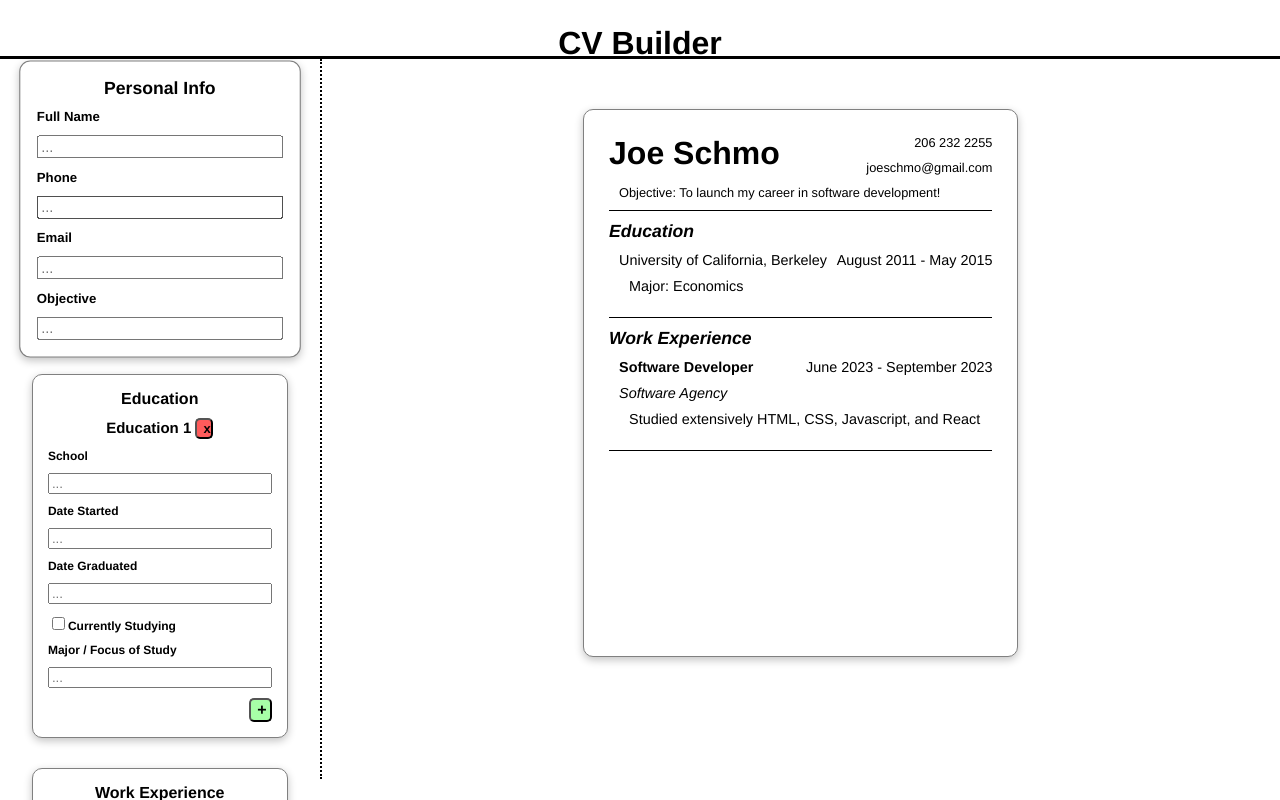
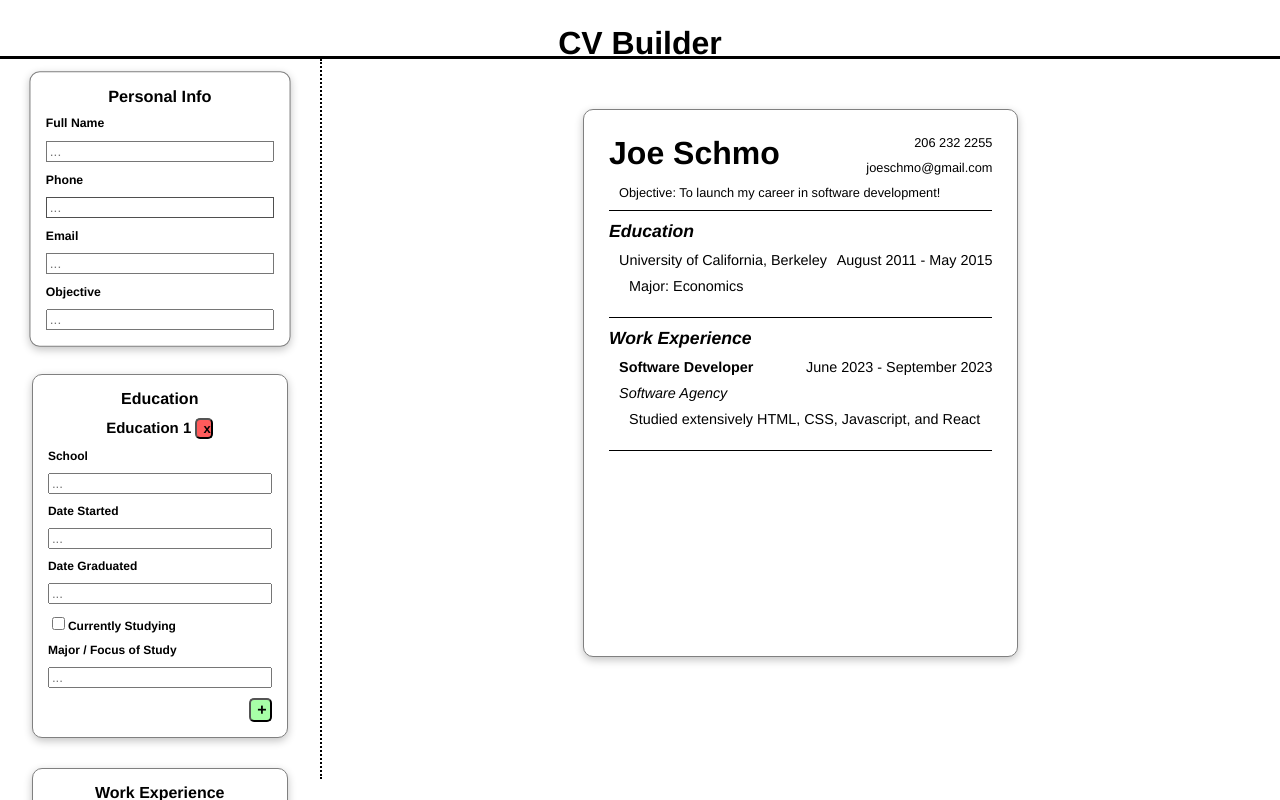
Before and after one commit to seanghods/cv-builder, a React (Vite) app: page / in a window 1280 px wide. In both pictures the pointer is over the element 159 px from the left and 209 px from the top of the page. Shown: the top 800 px of the page. Built offline with nearby package versions, Linux system fonts and the light colour scheme.

Commit message:
Change hover sizing

```diff
--- a/src/css/App.css
+++ b/src/css/App.css
@@ -36,7 +36,7 @@ section {
 }
 
 .edit:hover {
-  transform: scale(1.1);
+  transform: scale(1.02);
 }
 
 h4 {
```
